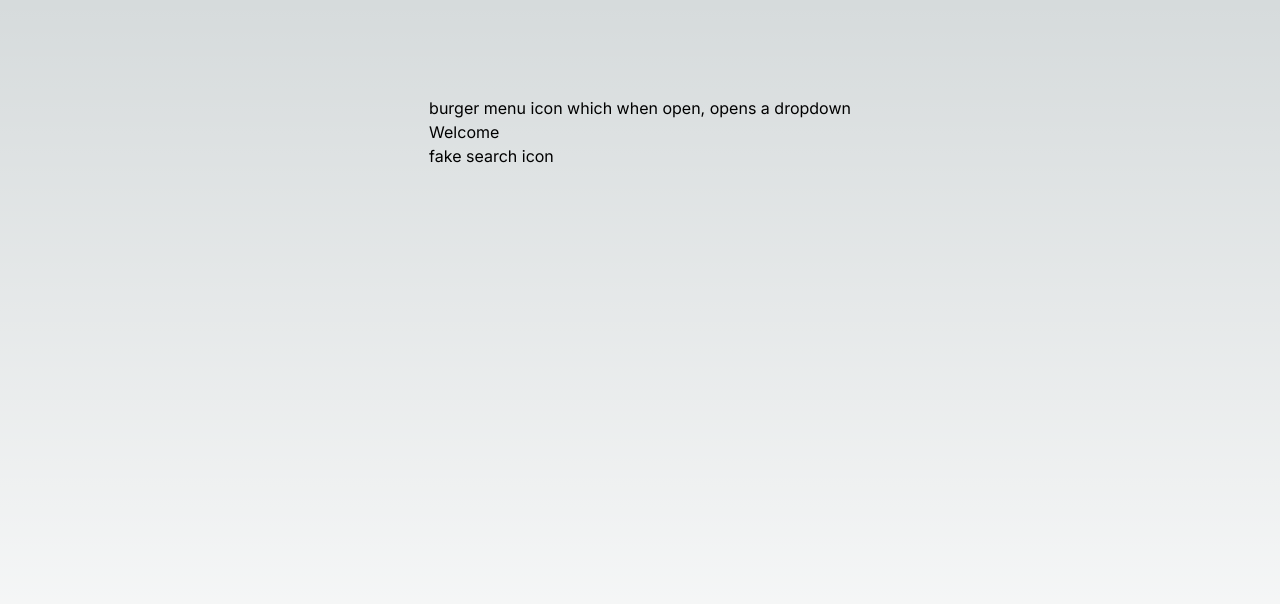
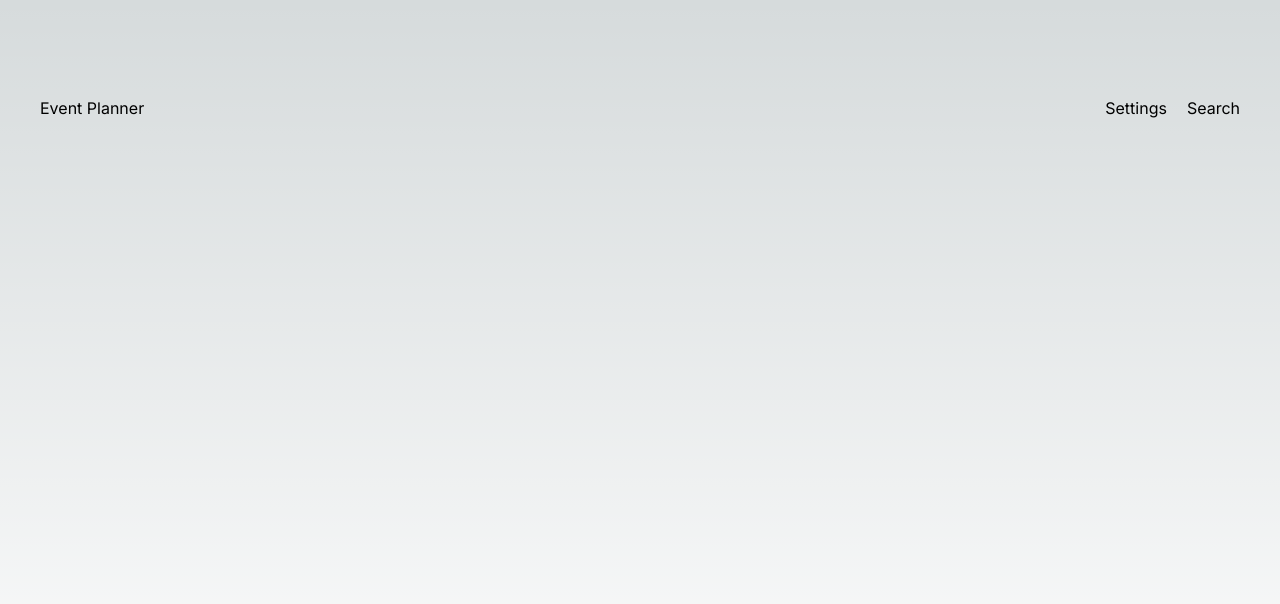
Before and after one commit to rakeezamalik/event-planner, a Next.js app: page / in a window 1280 px wide. Shown: the top 604 px of the page. Built offline with nearby package versions, Linux system fonts and the light colour scheme.

Commit message:
chaning header styles

```diff
--- a/components/molecules/header/header.tsx
+++ b/components/molecules/header/header.tsx
@@ -1,17 +1,17 @@
 export default function Header() {
   return (
     <header>
-      <ul>
-        <li>
-          <button>burger menu icon which when open, opens a dropdown</button>
-        </li>
-        <li>
-          <span>Welcome</span>
-        </li>
-        <li>
-          <button>fake search icon</button>
-        </li>
-      </ul>
+        <nav className="flex flex-wrap justify-between items-end w-screen px-10">
+          <h1>Event Planner</h1>
+          <ul className="flex justify-between gap-5">
+            <li className="flex-1">
+              <a>Settings</a>
+            </li>
+            <li className="flex-1">
+              <a>Search</a>
+            </li>
+          </ul>
+        </nav>
     </header>
   );
 }
```
